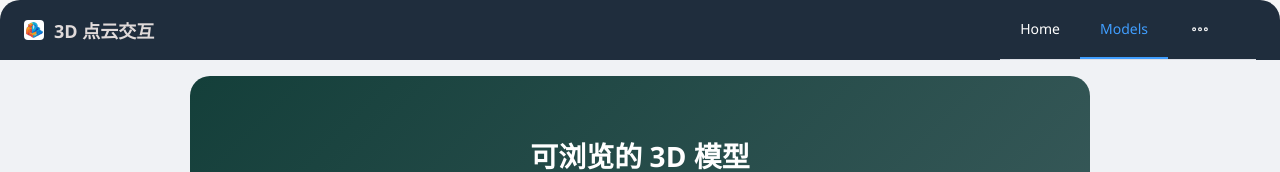
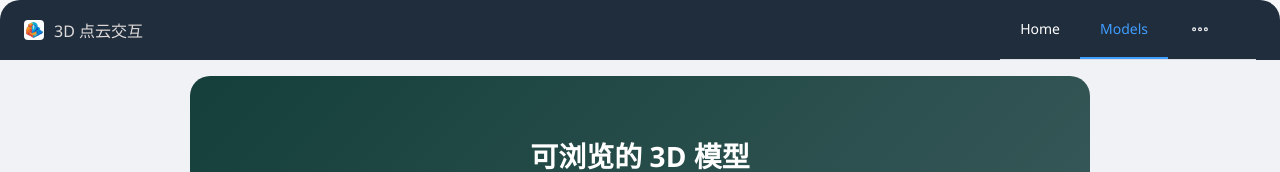
Before and after one commit to 191341025/model-viewer-3d, a Vue app: page /model-viewer-3d/models in a window 1280 px wide. Shown: the top 172 px of the page. Built offline with nearby package versions, Linux system fonts and the light colour scheme.

Commit message:
页面细节优化

```diff
--- a/src/components/HeaderNav.vue
+++ b/src/components/HeaderNav.vue
@@ -73,9 +73,13 @@
   }
 
   .title {
-    font-size: 18px;
-    font-weight: 600;
+    white-space: nowrap;        /* ❗不换行 */
+    overflow: hidden;           /* ❗超出隐藏 */
+    text-overflow: ellipsis;    /* ❗显示省略号（...） */
+    max-width: 100%;            /* 可选：限制最大宽度 */
+    display: inline-block;      /* 可选：确保 ellipsis 生效 */
   }
+
 
   .nav-menu {
     border-bottom: none;
```
